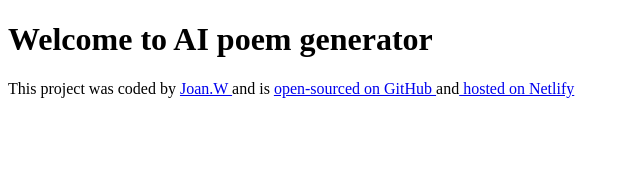
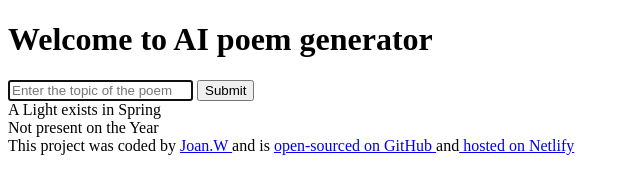
Before and after one commit to Jojo-star7/poem-generator, a plain HTML site: page index.html in a window 1280 px wide. Shown: the whole page, without its empty margins (0-640 px from the left). Drawn offline with Linux system fonts and the light colour scheme.

Commit message:
Added basic html structure

```diff
--- a/index.html
+++ b/index.html
@@ -7,7 +7,25 @@
     <title>AI poem generator</title>
   </head>
   <body>
-    <h1>Welcome to AI poem generator</h1>
+    <header><h1>Welcome to AI poem generator</h1></header>
+    <main>
+      <form action="">
+        <input
+          type="text"
+          placeholder="Enter the topic of the poem"
+          autofocus
+          required
+          autocomplete="off"
+        />
+        <input type="submit" />
+      </form>
+      <div>
+        A Light exists in Spring
+        <br />
+        Not present on the Year
+      </div>
+    </main>
+
     <footer>
       This project was coded by
       <a href="https://github.com/Jojo-star7" target="_blank">Joan.W </a> and is
```
